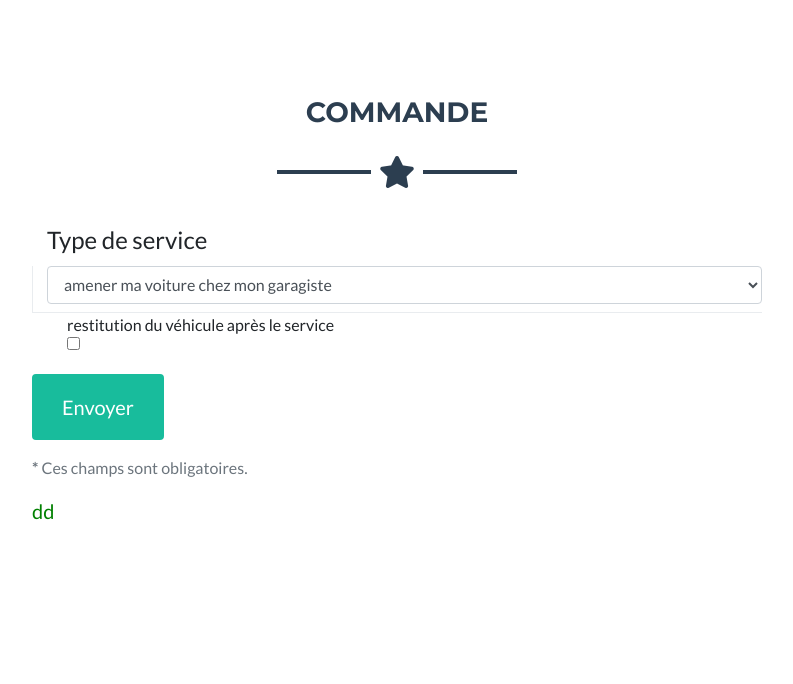
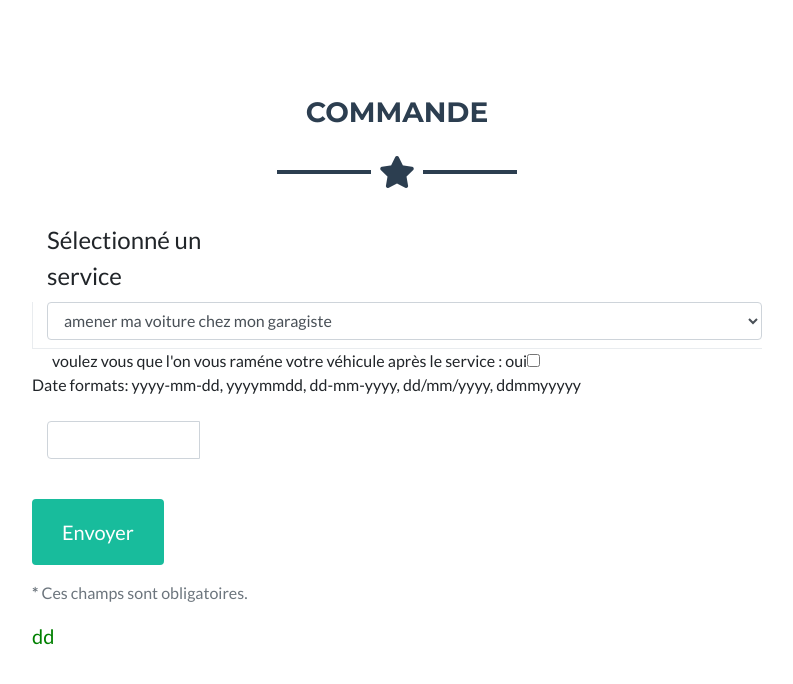
Before and after one commit to yassinesheasy/servicesauto, a PHP site: page /command.php in a window 1280 px wide. Shown: the top 684 px of the page, without its empty margins (243-1036 px from the left). Run offline with PHP 8.4, Linux system fonts and the light colour scheme; some libraries are stand-ins or nearby versions.

Commit message:
chnage cnd link

```diff
--- a/command.php
+++ b/command.php
@@ -50,13 +50,13 @@ include 'lang/configlang.php';
 
     <!-- Bootstrap core CSS -->
 
-    <link href="vendor/bootstrap/css/bootstrap.min.css" rel="stylesheet" id="bootstrap-css">
+    <link href="https://stackpath.bootstrapcdn.com/bootstrap/4.3.1/css/bootstrap.min.css" rel="stylesheet" id="bootstrap-css">
 
 
 
     <!-- Custom fonts for this template -->
 
-    <link href="vendor/fontawesome-free/css/all.min.css" rel="stylesheet" type="text/css">
+    <link href="https://cdnjs.cloudflare.com/ajax/libs/font-awesome/5.9.0/css/all.min.css" rel="stylesheet" type="text/css">
 
     <link href="https://fonts.googleapis.com/css?family=Montserrat:400,700" rel="stylesheet" type="text/css">
 
@@ -66,13 +66,13 @@ include 'lang/configlang.php';
 
     <!-- Plugin CSS -->
 
-    <link href="vendor/magnific-popup/magnific-popup.css" rel="stylesheet" type="text/css">
+    <link href="https://cdnjs.cloudflare.com/ajax/libs/magnific-popup.js/1.1.0/magnific-popup.css" rel="stylesheet" type="text/css">
 
 
 
     <!-- Custom styles for this template -->
 
-    <link href="css/freelancer.min.css" rel="stylesheet">
+    <link href="https://cdnjs.cloudflare.com/ajax/libs/startbootstrap-freelancer/5.1.2/css/freelancer.min.css" rel="stylesheet">
 
     <link href="css/imageOverlay.css" rel="stylesheet">
 
@@ -132,7 +132,7 @@ include 'lang/configlang.php';
 
 
 
-    <legend class="col-md-4">Type de service</legend>
+    <legend class="col-md-4">Sélectionné un service</legend>
 
 
 
@@ -178,31 +178,102 @@ include 'lang/configlang.php';
 
 
     </div>
-                <fieldset>
-                        <div class="col-md-4">
+
+
 
   <div class="checkbox form-check form-inline">
-      <div class="form-group">
+      <div class="form-group col-xs-10 ">
 
            <label for="checkboxes-1">
 
-      restitution du véhicule après le service
+      voulez vous que l'on vous raméne votre véhicule après le service : oui
 
 
     </label>
       </div>
-      <div class="form-group">
+      <div class="form-group col-xs-2">
           <input type="checkbox" class="form-check-input" name="checkboxes" id="CheckBoxRV" value="2">
       </div>
 
 
 	</div>
 
+<!--
+<div class="form-group row">
+  <label for="example-date-input" class="col-2 col-form-label">Date</label>
+  <div class="col-10">
+    <input class="form-control" type="date" value="2011-08-19" id="example-date-input">
+  </div>
+</div>
+  -->
 
+            <div class="container">
+  <div class="row">
+    Date formats: yyyy-mm-dd, yyyymmdd, dd-mm-yyyy, dd/mm/yyyy, ddmmyyyyy
+  </div>
+  <br />
+    <div class="row">
+        <div class='col-sm-3'>
+            <div class="form-group">
+                <div class='input-group date' id='datetimepicker1'>
+                    <input type='text' class="form-control" />
+                    <span class="input-group-addon"><span class="glyphicon glyphicon-calendar"></span>
+                    </span>
+                </div>
+            </div>
+        </div>
+    </div>
+</div>
+        	<script>
 
-  </div>
+   $(function () {
+   var bindDatePicker = function() {
+		$(".date").datetimepicker({
+        format:'YYYY-MM-DD',
+			icons: {
+				time: "fa fa-clock-o",
+				date: "fa fa-calendar",
+				up: "fa fa-arrow-up",
+				down: "fa fa-arrow-down"
+			}
+		}).find('input:first').on("blur",function () {
+			// check if the date is correct. We can accept dd-mm-yyyy and yyyy-mm-dd.
+			// update the format if it's yyyy-mm-dd
+			var date = parseDate($(this).val());
 
-                </fieldset>
+			if (! isValidDate(date)) {
+				//create date based on momentjs (we have that)
+				date = moment().format('YYYY-MM-DD');
+			}
+
+			$(this).val(date);
+		});
+	}
+
+   var isValidDate = function(value, format) {
+		format = format || false;
+		// lets parse the date to the best of our knowledge
+		if (format) {
+			value = parseDate(value);
+		}
+
+		var timestamp = Date.parse(value);
+
+		return isNaN(timestamp) == false;
+   }
+
+   var parseDate = function(value) {
+		var m = value.match(/^(\d{1,2})(\/|-)?(\d{1,2})(\/|-)?(\d{4})$/);
+		if (m)
+			value = m[5] + '-' + ("00" + m[3]).slice(-2) + '-' + ("00" + m[1]).slice(-2);
+
+		return value;
+   }
+
+   bindDatePicker();
+ });
+
+	</script>
 
               <br>
 
--- a/js/command.js
+++ b/js/command.js
@@ -19,19 +19,20 @@ $(function() {
 
      // var name = $("input#name").val();
 
-      var email = document.getElementById("CheckBoxRV").value();
+      //var email = $("input#email").val();
 
 
-      var restitutionvehicule = "ddddd";
-     /*   if (document.getElementById("CheckBoxRV").checked == true){
-    restitutionvehicule = "block";
-  };*/
+      restitutionvehicule = "No";
+       if (document.getElementById("CheckBoxRV").checked == true){
+    restitutionvehicule = "Yes";
+
+  };
 
       //var message = $("list#selectserviceType").val();
-      /*var selectServiceForm = document.getElementById("selectserviceType");
+      var selectServiceForm = document.getElementById("selectserviceType");
       var SelectedServices = selectServiceForm.options[selectServiceForm.selectedIndex].text;
-*/
-var SelectedServices = "lololo"
+
+//var SelectedServices = "lololo"
 
       $this = $("#sendMessageButton");
 
@@ -47,9 +48,9 @@ var SelectedServices = "lololo"
 
          // name: name,
 
-          phone: restitutionvehicule,
+          vehiclerestitution: restitutionvehicule,
 
-          email: email,
+          //email: email,
 
           selectedservice: SelectedServices
 
--- a/mail/command.php
+++ b/mail/command.php
@@ -16,7 +16,7 @@ if(empty($_POST['name']) || empty($_POST['email']) || empty($_POST['phone']) ||
 
 $email = strip_tags(htmlspecialchars($_POST['email']));
 
-$phone = strip_tags(htmlspecialchars($_POST['phone']));
+$vehiclerestitution = strip_tags(htmlspecialchars($_POST['vehiclerestitution']));
 
 $selectedservice = strip_tags(htmlspecialchars($_POST['selectedservice']));
 
@@ -28,7 +28,7 @@ $to = "yassinesheasy@gmail.com"; // Add your email address inbetween the "" repl
 
 $subject = "Website Contact Form:";
 
-$body = "You have received a new message from your website contact form.\n\n"."Here are the details:\n\nName: $name\n\nEmail: $email\n\nPhone: $phone \n\nService selectionné :\n $selectedservice";
+$body = "You have received a new command .\n\n"."Return of the vehicle : $vehiclerestitution \n\nSelected service : $selectedservice";
 
 $header = "From: indexform01@servicesauto.be\n"; // This is the email address the generated message will be from. We recommend using something like noreply@yourdomain.com.
 
```
Also changed, not shown: index.php (+5 -5 lines), js/contact_me.js (+0 -27 lines).
